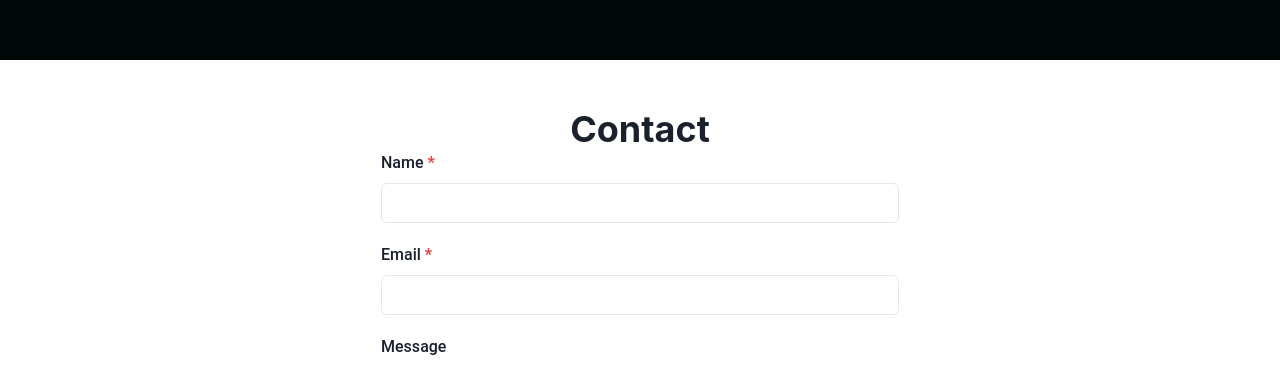
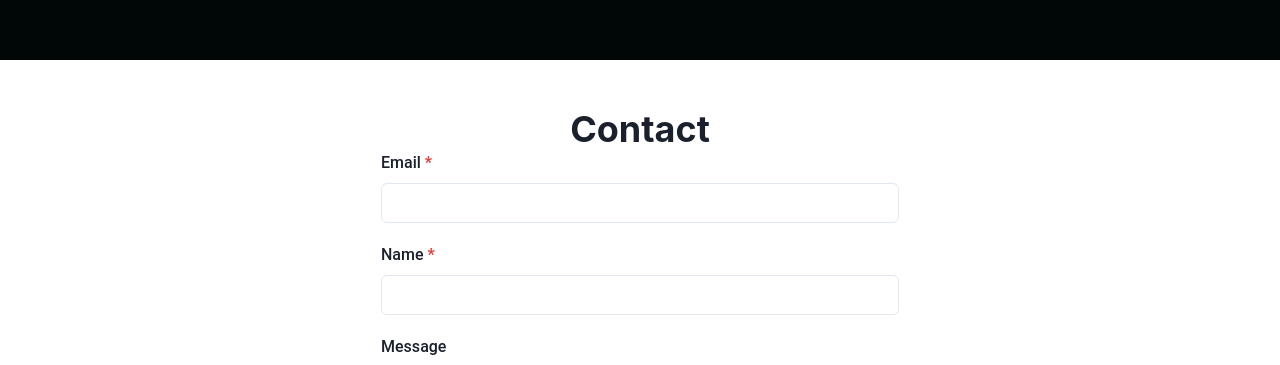
Before and after one commit to rvermote/landing_page, a Next.js app: page / in a window 1280 px wide. Shown: the part 3260-3625 px from the top of the page. Built offline with nearby package versions, Linux system fonts and the light colour scheme.

Commit message:
fixed environment variables

```diff
--- a/components/MailSection/index.tsx
+++ b/components/MailSection/index.tsx
@@ -103,15 +103,15 @@ const Mail = () => {
           </Text>
         )}
 
+        <FormControl isRequired isInvalid={touched.email && !values.email} mb={5}>
+          <FormLabel>Email</FormLabel>
+          <Input type="email" name="email" errorBorderColor="red.300" value={values.email} onChange={(e) => handleChange(e.target)} onBlur={(e) => onBlur(e.target)}/>
+          <FormErrorMessage>Required</FormErrorMessage>
+        </FormControl>
+
         <FormControl isRequired isInvalid={touched.name && !values.name} mb={5}>
           <FormLabel>Name</FormLabel>
           <Input type="text" name="name" errorBorderColor="red.300" value={values.name} onChange={(e) => handleChange(e.target)} onBlur={(e) => onBlur(e.target)}/>
-          <FormErrorMessage>Required</FormErrorMessage>
-        </FormControl>
-
-        <FormControl isRequired isInvalid={touched.email && !values.email} mb={5}>
-          <FormLabel>Email</FormLabel>
-          <Input type="email" name="email" errorBorderColor="red.300" value={values.email} onChange={(e) => handleChange(e.target)} onBlur={(e) => onBlur(e.target)}/>
           <FormErrorMessage>Required</FormErrorMessage>
         </FormControl>
 
```
